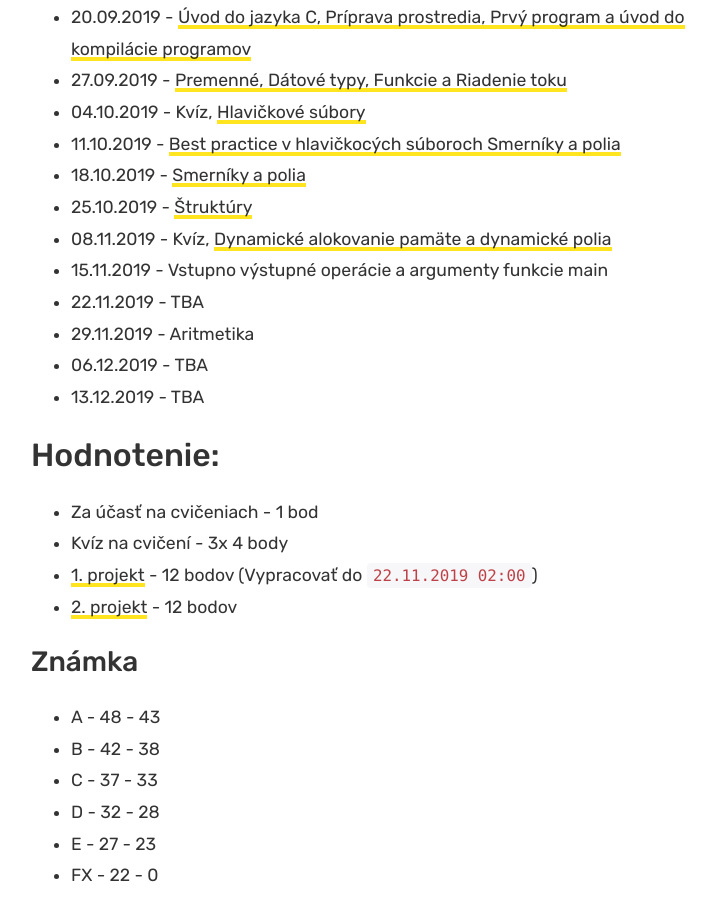
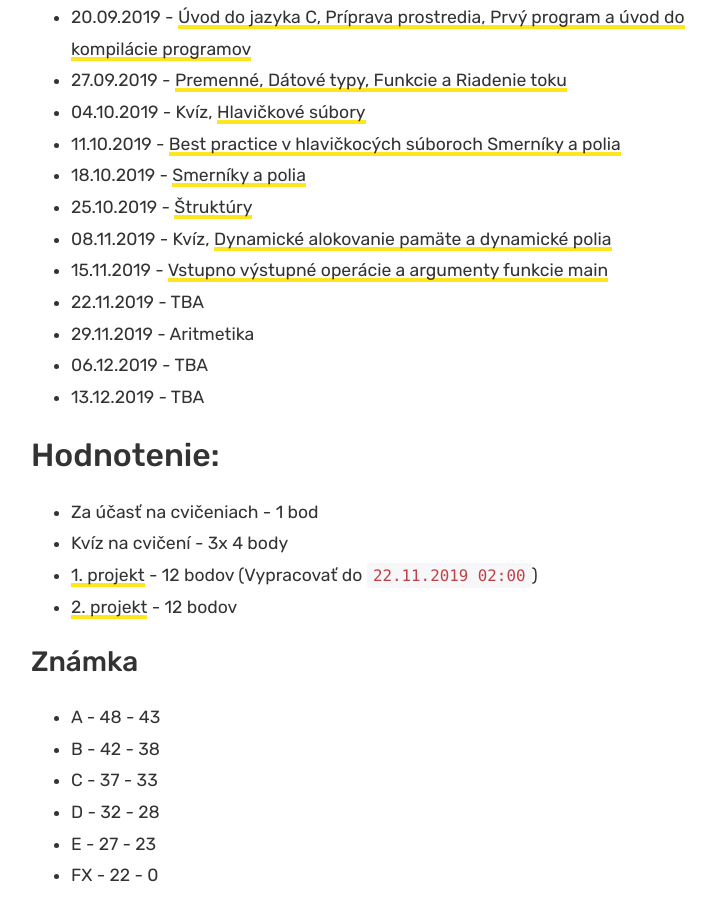
Before and after one commit to ppatrik/ppatrik.github.io, a Jekyll site: the page built from _posts/2019-09-20-JAC-0.md, in a window 1280 px wide and 900 px high, scrolled down 734 px. Shown: the whole window, without its empty margins (244-960 px from the left). Built offline with Jekyll 4.4.1, drawn with Linux system fonts in a browser that asks for light colours; comment, search, counter and statistics services are not loaded; some of the changed lines change nothing that is shown.

Commit message:
Update 2019-09-20-JAC-0.md

```diff
--- a/_posts/2019-09-20-JAC-0.md
+++ b/_posts/2019-09-20-JAC-0.md
@@ -15,7 +15,7 @@ author: ppatrik
 * 18.10.2019 - [Smerníky a polia]({{site.base_url}}/vyuka/jac/2019/10/18/JAC-Cvicenie05)
 * 25.10.2019 - [Štruktúry]({{site.base_url}}/vyuka/jac/2019/10/25/JAC-Cvicenie06)
 * 08.11.2019 - Kvíz, [Dynamické alokovanie pamäte a dynamické polia]({{site.base_url}}/vyuka/jac/2019/11/08/JAC-Cvicenie07.html)
-* 15.11.2019 - Vstupno výstupné operácie a argumenty funkcie main
+* 15.11.2019 - [Vstupno výstupné operácie a argumenty funkcie main]({{site.base_url}}/vyuka/jac/2019/11/15/JAC-Cvicenie08.html)
 * 22.11.2019 - TBA
 * 29.11.2019 - Aritmetika
 * 06.12.2019 - TBA
```
